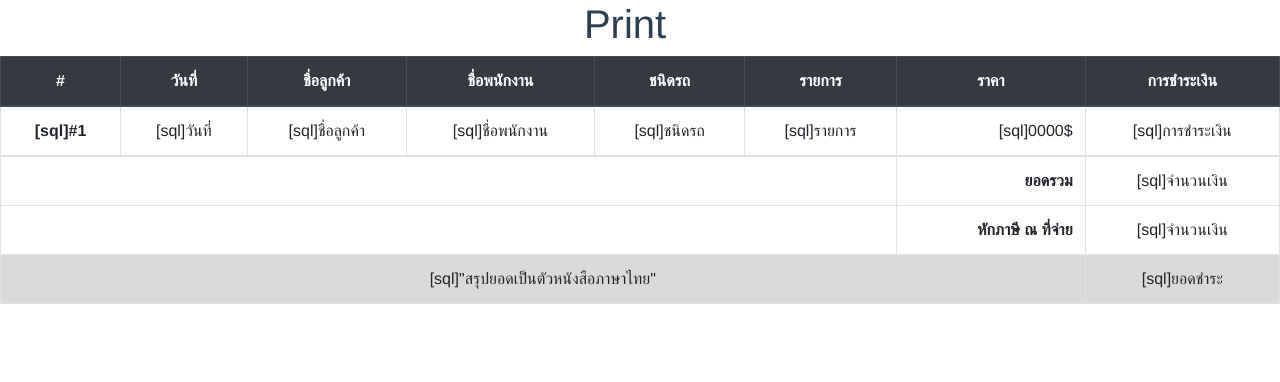
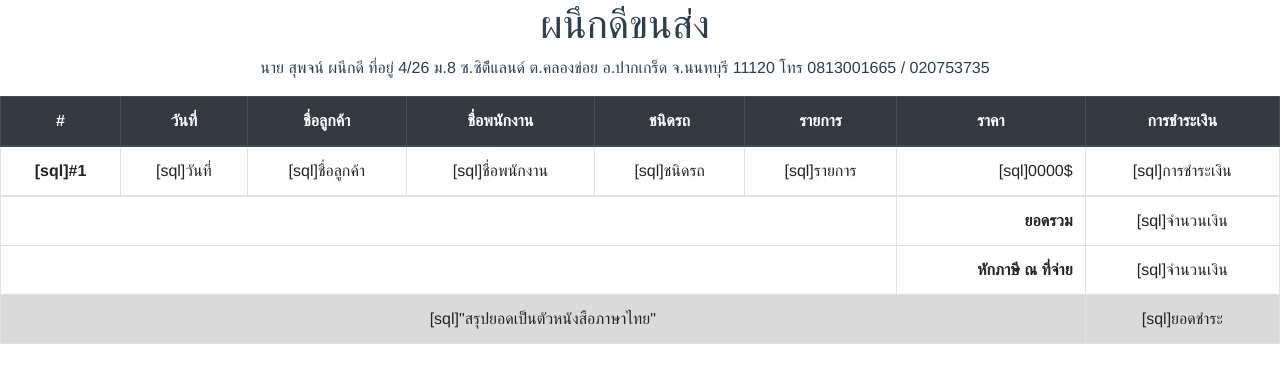
Before and after one commit to ppdcomeback/pnd-transport-web-app, a Vue app: page /printlistjob in a window 1280 px wide. Shown: the top 382 px of the page. Built offline with nearby package versions, Linux system fonts and the light colour scheme; the HTML template or start-up script is replaced by a standard one.

Commit message:
printURL by export URL link from component

```diff
--- a/src/components/ListJob-table/tableListJob.vue
+++ b/src/components/ListJob-table/tableListJob.vue
@@ -10,3 +10,10 @@
     <th scope="col">การชำระเงิน</th>
   </thead>
 </template>
+
+<script>
+export default {
+  name: 'listjobTable',
+  printURL: 'http://localhost:8080/printlistjob'
+}
+</script>
--- a/src/components/printPDFbutton.vue
+++ b/src/components/printPDFbutton.vue
@@ -5,11 +5,10 @@
 <script>
 
 import { Printd } from 'printd'
+import printURL from '@/components/ListJob-table/tableListJob'
 const btcss = 'https://maxcdn.bootstrapcdn.com/bootstrap/4.0.0/css/bootstrap.min.css'
 const cssText = '#table-header{ color: yellow;}'
-
 const d = new Printd()
-// const d = new Printd()
 
 export default {
   data () {
@@ -19,9 +18,7 @@ export default {
   },
   methods: {
     print () {
-      // d.print(document.getElementById('ListJobTable'), [btcss])
-      //
-      d.printURL('http://localhost:8080/printlistjob', ({ launchPrint }) => {
+      d.printURL(printURL.printURL, ({ launchPrint }) => {
         console.log('Content loaded!')
         // fire printing!
         launchPrint()
--- a/src/components/printer/listjob-print.vue
+++ b/src/components/printer/listjob-print.vue
@@ -2,7 +2,7 @@
   <div class="listjob" id="print-listjob">
     <div class="row w-100">
       <div class="col" id="ListJobHeader">
-        <h1>Print</h1>
+        <Header/>
       </div>
     </div>
     <div id="ListJobTable">
@@ -16,12 +16,14 @@
 </template>
 
 <script>
+import Header from '@/components/printer/header-printer'
 import Summary from '@/components/summary-bottom.vue'
 import thListJob from '@/components/ListJob-table/tableListJob.vue'
 import trListJob from '@/components/ListJob-table/trListJob.vue'
 export default {
   name: 'listjob-print',
   components: {
+    Header,
     Summary,
     thListJob,
     trListJob
--- a/src/views/Listjob.vue
+++ b/src/views/Listjob.vue
@@ -29,6 +29,7 @@ import thListJob from '@/components/ListJob-table/tableListJob.vue'
 import trListJob from '@/components/ListJob-table/trListJob.vue'
 import printPDFbutton from '@/components/printPDFbutton.vue'
 import routerlink from '@/components/router-link.vue'
+import { Prop } from 'vue-property-decorator'
 
 export default {
   name: 'listjob',
```
Also changed, not shown: src/router/printer.ts (deleted, +0 -19 lines).
